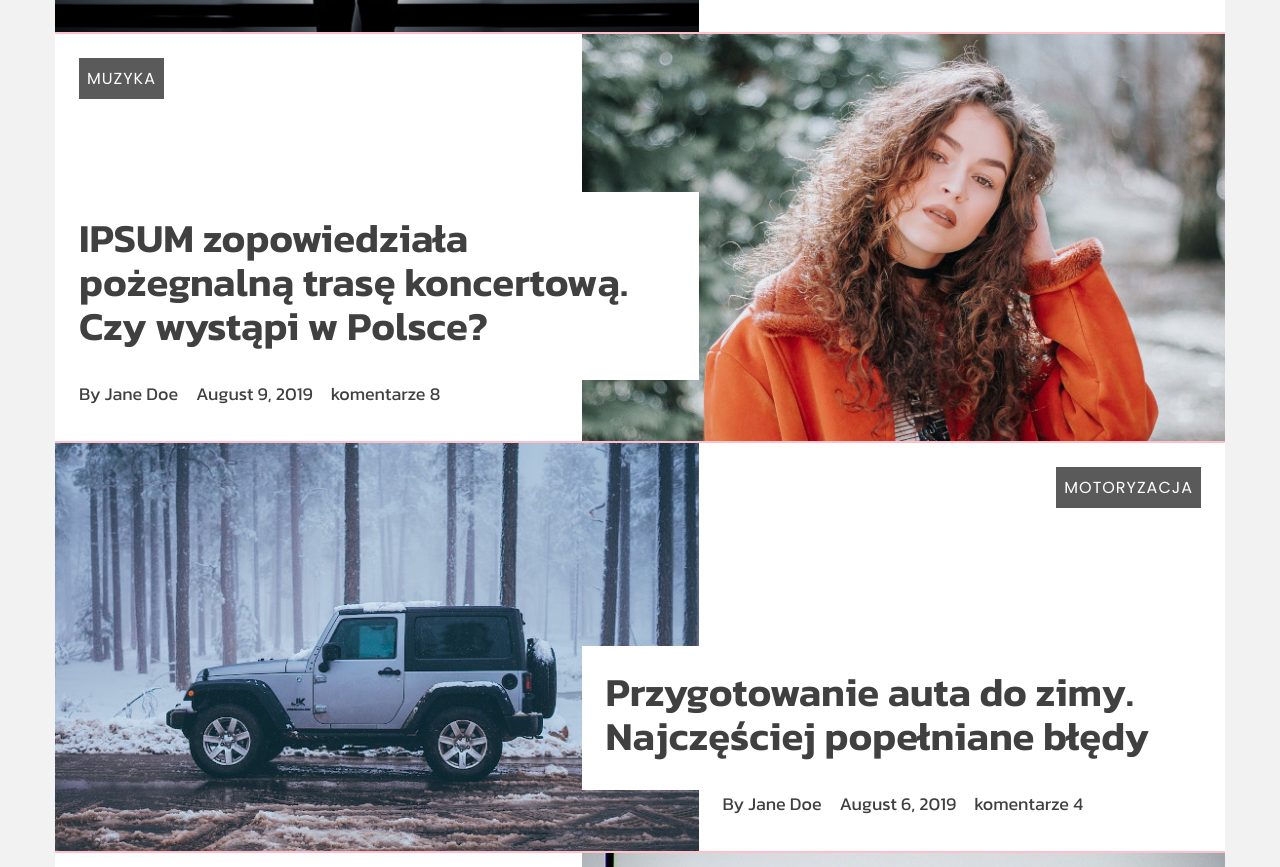
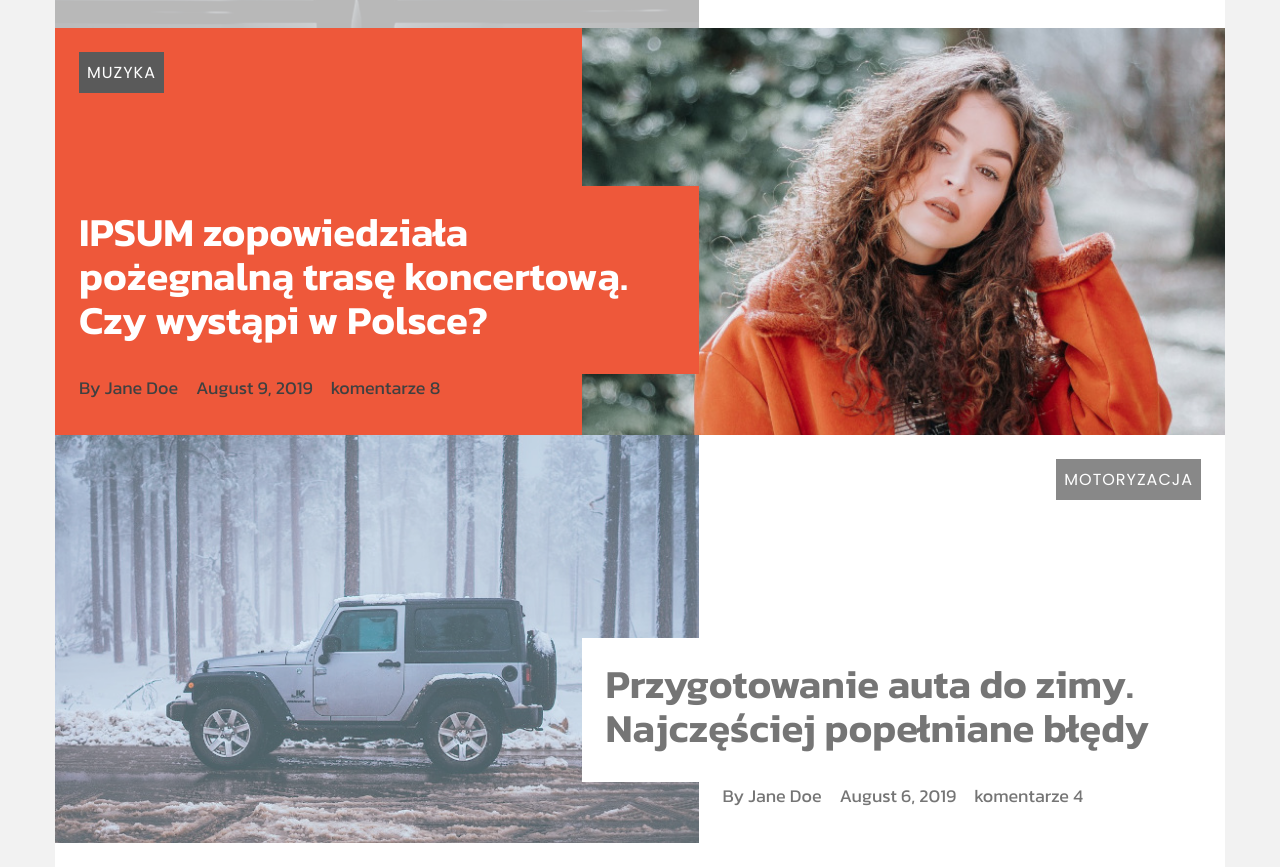
Before and after one commit to pawel3706/new_blog, a website: page index.html in a window 1280 px wide. Shown: the part 1933-2800 px from the top of the page. Drawn offline with Linux system fonts and the light colour scheme.

Commit message:
create js activeCard class, work on css .active class nad transitions

```diff
--- a/index.html
+++ b/index.html
@@ -8,6 +8,7 @@
   <link href="https://fonts.googleapis.com/css?family=Poppins:400,600,700&display=swap&subset=latin-ext" rel="stylesheet">
   <link rel="stylesheet" href="css/styles.css">
   <script src="https://kit.fontawesome.com/ddf9646281.js"></script>
+  <!-- <script src="js/myTest.js"></script> -->
   <title>Blog template</title>
 </head>
 <body>
@@ -72,7 +73,7 @@
 
     <div class="box-parent card card-pin1">
       <div class="box-child-1 card-img">
-        <img src="img/squad-car-1209719_660.jpg" alt="">
+        <img src="img/squad-car-1209719_660.jpg" height="407.547" width="643.500" alt="">
       </div>
       <div class="box-child-2 card-body">
         <div class="card-category">
@@ -310,6 +311,7 @@
     </div> <!-- .footer-bottom end-->
   </footer>
 
+<script src="js/activeCard.js"></script>
 <script src="js/pin.js"></script>
 <script src="js/progress.js"></script>
 <script src="js/navList.js"></script>
--- /dev/null
+++ b/js/activeCard.js
@@ -0,0 +1,53 @@
+class ActiveCard {
+    constructor() {
+        this.cards = document.querySelectorAll('.main-content > .spacer:not(.hero)');
+        this.lastCard = document.querySelector('.card-pin8');
+
+        this.list = [...this.cards, this.lastCard];
+
+        this.progressCard = document.querySelector('.card');
+    }
+    checkCards() {
+        this.list.forEach((card, index) => {
+            const prev = card.previousElementSibling;
+            const next = card.nextElementSibling;
+
+            const trio = [prev, card, next];
+            const copyList = this.list.slice();
+
+            trio.forEach(item => {
+                const index = copyList.indexOf(item);
+                copyList.splice(index, 1);
+            })
+
+            const progress = this.getProgress(card);
+
+            if(progress >= 0) {
+                card.firstElementChild.classList.add('active');
+                card.style.opacity = 1;
+                prev.style.opacity = 1 - progress;
+                next.style.opacity = progress;
+                copyList.forEach(item => {
+                    item.style.opacity = 0;
+                })
+            }
+            if (progress > 1 || progress < 0) {
+                card.firstElementChild.classList.remove('active');
+            }
+        })
+    }
+
+    getProgress(element) {
+
+        const rect = element.getBoundingClientRect();
+        const cardTop = rect.top + window.scrollY;
+
+        const duration = rect.height;
+
+        const scrollDis = window.scrollY + window.innerHeight/2;
+
+        const result = (scrollDis - cardTop) / duration;
+
+        return result;
+    }
+}
--- a/js/init.js
+++ b/js/init.js
@@ -12,18 +12,24 @@ class Init {
             ];
 
             this.progress = new Progress(this.pinElements);
+            this.activeCard = new ActiveCard();
             this.navList = new NavList();
 
             window.addEventListener('scroll', this.progress.trackProgress.bind(this.progress));
 
             window.addEventListener('resize', this.progress.changeSpacerHeight.bind(this.progress));
 
+            window.addEventListener('scroll', this.activeCard.checkCards.bind(this.activeCard));
+
             this.navList.button.addEventListener('click', this.navList.toggleNav.bind(this.navList));
 
             document.querySelectorAll('a').forEach(link => link.addEventListener('click', e => e.preventDefault()));
-
         }
     }
-console.log(document.querySelector('.nav-full-width').getBoundingClientRect().height)
 
     const init = new Init();
+
+    // window.addEventListener('DOMContentLoaded', () => {
+    //     const el = document.querySelector('.card-pin1');
+    //     console.log(el.getBoundingClientRect().height);
+    // })
--- a/js/pin.js
+++ b/js/pin.js
@@ -15,10 +15,13 @@ class Pin {
 
     cerateSpacer() {
         const spacer = this.pin.parentNode.insertBefore(document.createElement('div'), this.pin);
+        spacer.style.height = `${this.pin.getBoundingClientRect().height}px`;
+        // setTimeout(()=> {
+        //     spacer.style.height = `${this.pin.getBoundingClientRect().height}px`;
+        //     console.log(`createSpacer: ${this.pin.getBoundingClientRect().height}`)
+        // }, 0);
         spacer.appendChild(this.pin);
         spacer.classList.add('spacer');
-
-        spacer.style.height = `${this.pin.getBoundingClientRect().height}px`;
 
         return spacer;
     }
--- a/js/progress.js
+++ b/js/progress.js
@@ -4,7 +4,7 @@ class Progress {
     }
 
     trackProgress() {
-        this.list.forEach((item) => {
+        this.list.forEach((item, index) => {
 
             const scrollDis = window.scrollY + item.screenPoint;
 
@@ -12,11 +12,14 @@ class Progress {
 
             const distance = item.spacer.getBoundingClientRect().top + (window.scrollY - (item.starterPos - item.screenPoint));
 
+            // console.log(`${index}: ${item.spacer.getBoundingClientRect().top}`)
+
             const active = item.duration > 0 ? progress >= 0 : progress >= 1;
 
             const disabled = item.duration > 0 ? progress < 0 || progress > 1 : progress < 1;
 
             if (active) {
+                // item.spacer.style.height = `${item.pin.getBoundingClientRect().heigth}px`;
                 item.pin.style.position = 'fixed';
                 item.pin.style.top = `${distance}px`;
 
@@ -25,6 +28,7 @@ class Progress {
                 }
             };
             if (disabled) {
+                // item.spacer.style.height = '';
                 item.pin.style.position = 'relative';
                 item.pin.style.top = '';
 
@@ -36,6 +40,6 @@ class Progress {
     }
 
     changeSpacerHeight() {
-        console.log(window.innerWidth)
+        // console.log(window.innerWidth)
     }
 }
--- a/sass/components/_cards.sass
+++ b/sass/components/_cards.sass
@@ -1,6 +1,7 @@
 .card
     position: relative
-    border-bottom: 2px solid pink
+    // border-bottom: 2px solid blue
+
 
     &.reverse .card-body .card-title
         left: auto
@@ -13,25 +14,34 @@
     &.reverse .card-body .card-tags
         left: 0
 
+    &.active .card-body
+        background-color: $active-color
+        color: #fff
+
+    &.active .card-body .card-title
+        background-color: $active-color
+
+    &.active a
+        color: #fff
+
+    &.active img
+        transform: scale3d(1.05, 1.05, .5)
+
     .card-img
+        overflow: hidden
+
+        img
+            transition: all .5s linear
 
     .card-body
         @include body-font-size
         background-color: #fff
-
-        &.active
-            background-color: $active-color
-            color: #fff
-
-        &.active .card-title
-            background-color: $active-color
-
-        &.active a
-            color: #fff
+        transition: all .5s ease-in-out
 
         .card-title
             background-color: #fff
             padding: 1.5em
+            transition: all .5s ease-in-out
             @include title-padding
 
             @media(min-width: 992px)
@@ -46,6 +56,9 @@
                 line-height: 1.1
                 font-size: 2.5em
                 padding-bottom: .2em
+
+                a
+                    transition: all .5s ease-in-out
 
         .card-tags
                 padding-left: 1.5em
```
Also changed, not shown: css/styles.css. Lines whose indentation alone changed are shown as unchanged.
